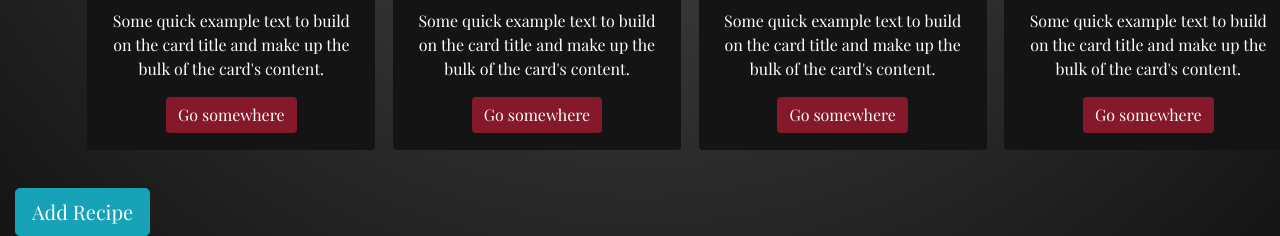
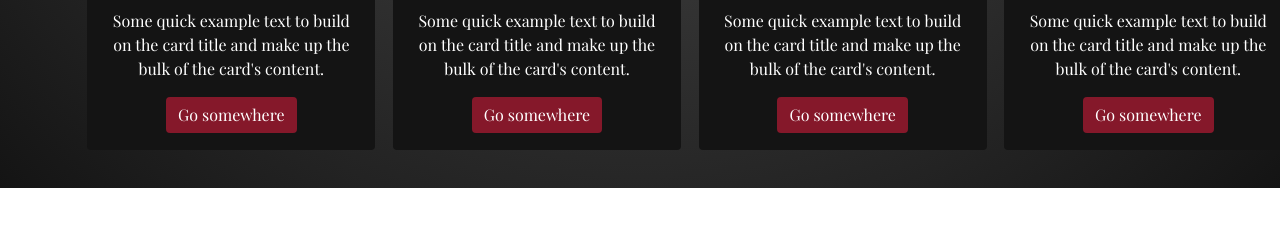
Before and after one commit to mcaniglia16/CookBook-WebApp, a plain HTML site: page index.html in a window 1280 px wide. Shown: the part 1082-1318 px from the top of the page. After the commit the page ends 1270 px from the top, so only its background shows below. Drawn offline with nearby package versions, Linux system fonts and the light colour scheme.

Commit message:
fix addRecipe button

```diff
--- a/index.html
+++ b/index.html
@@ -40,7 +40,7 @@
                     <a href="" class="nav-link">VISIT</a>
                 </li>
             </ul>
-            <button class="btn btn-outline-danger addRecipe ml-auto">Add Recipe</button>
+            <button class="btn btn-outline-danger addRecipe ml-auto" data-toggle="modal" data-target="#recipePrompt">Add Recipe</button>
         </div>
     </nav>
 
@@ -136,7 +136,7 @@
     </section>
     <footer class="container-fluid align-items-center">
 
-        <button class="btn btn-info btn-lg addRecipe" data-toggle="modal" data-target="#recipePrompt">Add Recipe</button>
+
     </footer>
 
 
```
